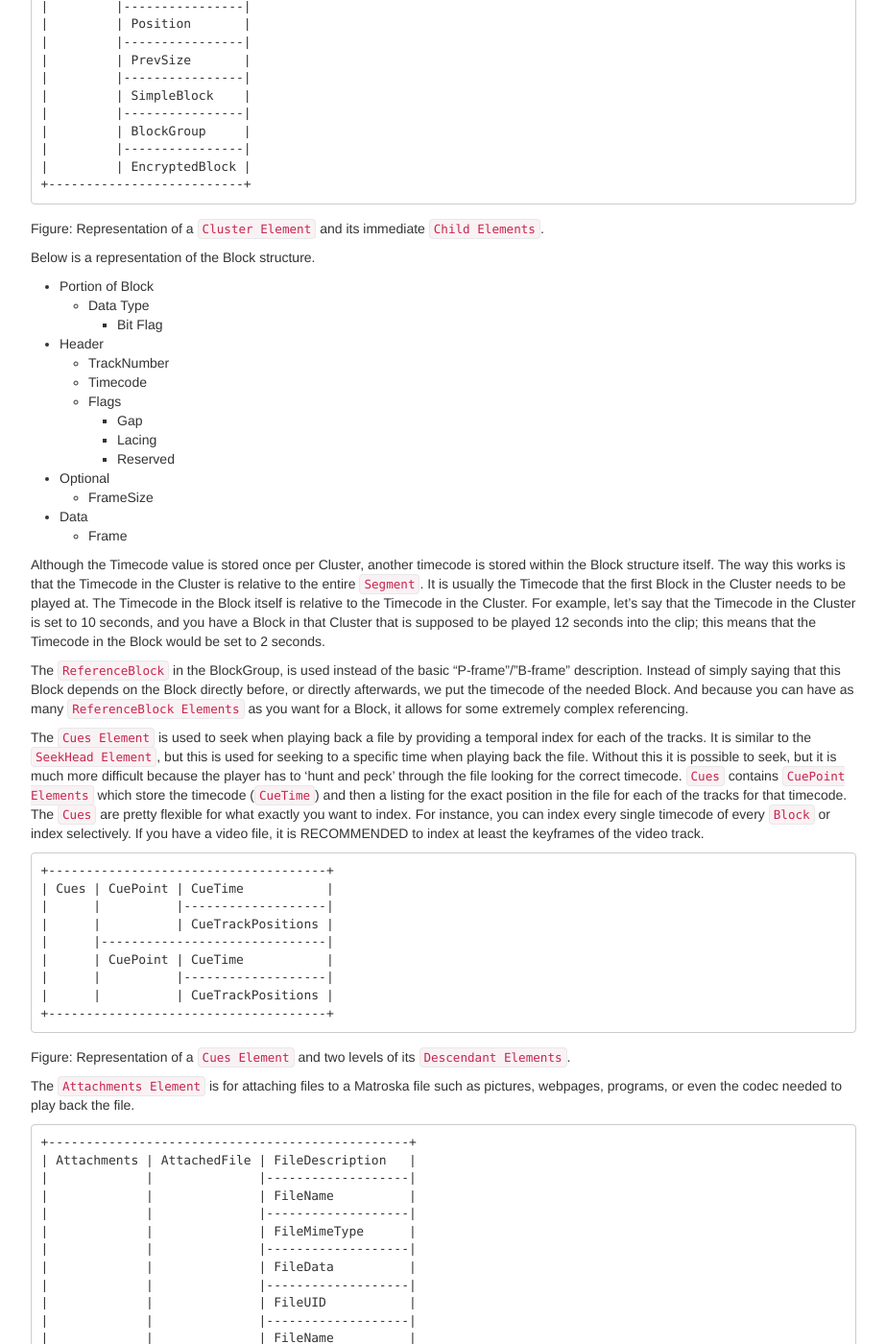
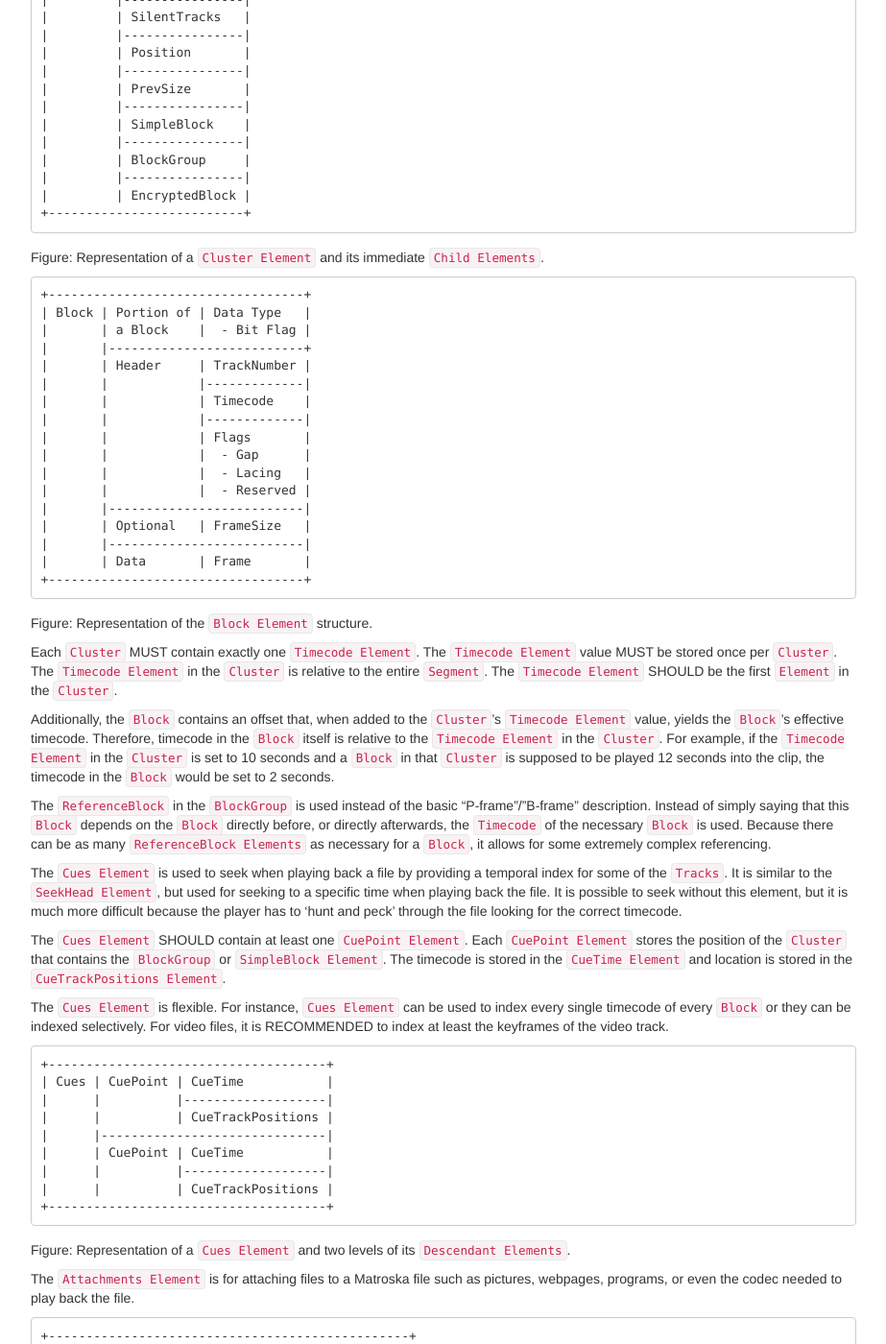
Before and after one commit to ietf-wg-cellar/matroska-specification, a Jekyll site: the page built from diagram.md, in a window 1280 px wide and 1400 px high, scrolled down 3664 px. Shown: the whole window at 96% size, without its empty margins (273-1196 px from the left). Built offline with Jekyll 4.4.1, drawn with Linux system fonts in a browser that asks for light colours; our own code applies the rules of GitHub Pages for plain Markdown files; some of the changed text lies outside the part shown.

Commit message:
defines language more strictly in diagram section

````diff
--- a/diagram.md
+++ b/diagram.md
@@ -3,19 +3,19 @@
 
 # Matroska Structure
 
-A Matroska file is composed of one or many `EBML Documents` that use the `Matroska Document Type`. Each `EBML Document` MUST start with an `EBML Header` and then the `Root Element`, which is called `Segment` in Matroska. Matroska defines several `Top Level Elements` which MAY occur within the `Segment`.
+A Matroska file MUST be composed of at least one `EBML Document` using the `Matroska Document Type`. Each `EBML Document` MUST start with an `EBML Header` and MUST be followed by the `EBML Root Element`, defined as `Segment` in Matroska. Matroska defines several `Top Level Elements` which MAY occur within the `Segment`.
 
 As an example, a simple Matroska file consisting of a single `EBML Document` could be represented like this:
 
-- EBML Header
-- Segment
+- `EBML Header`
+- `Segment`
 
-A more complex Matroska file consisting of an `EBML Stream`  (consisting of two `EBML Documents`) could be represented like this:
+A more complex Matroska file consisting of an `EBML Stream` (consisting of two `EBML Documents`) could be represented like this:
 
-- EBML Header
-- Segment
-- EBML Header
-- Segment
+- `EBML Header`
+- `Segment`
+- `EBML Header`
+- `Segment`
 
 The following diagram represents a simple Matroska file, comprised of an `EBML Document` with an `EBML Header`, a `Segment Element` (the `Root Element`), and all eight Matroska `Top Level Elements`. In the following diagrams of this section, horizontal spacing expresses a parent-child relationship between Matroska Elements (e.g. the `Info Element` is contained within the `Segment Element`) whereas vertical alignment represents the storage order within the file.
 
@@ -45,7 +45,7 @@
 
 The Matroska `EBML Schema` defines eight `Top Level Elements`: `SeekHead`, `Info`, `Tracks`, `Chapters`, `Cluster`, `Cues`, `Attachments`, and `Tags`.
 
-The `SeekHead Element` (also known as `MetaSeek`) contains an index of where other `Top Level Elements` of the `Segment` are located in order to let the parser know where the other major parts of the file are. This element isn't technicaly REQUIRED, but without a `SeekHead Element` a `Matroska Parser` would have to search the entire file to find all of the other `Top Level Elements`. This is because Matroska has flexible ordering requirements; for instance, the `Chapters Element` could be stored after the `Cluster Elements`.
+The `SeekHead Element` (also known as `MetaSeek`) contains an index of `Top Level Elements` locations within the `Segment`. Use of the `SeekHead Element` is RECOMMENDED. Without a `SeekHead Element`, a Matroska parser would have to search the entire file to find all of the other `Top Level Elements`. This is due to Matroska's flexible ordering requirements; for instance, it is acceptable for the `Chapters Element` to be stored after the `Cluster Elements`.
 
 ```
 +--------------------------------+
@@ -56,7 +56,7 @@
 ```
 Figure: Representation of a `SeekHead Element`.
 
-The `Info Element` contains vital information for identifying the whole `Segment`. This includes the title for the `Segment`, a randomly generated unique identifier so that the file can be identified around the world, and if it is part of a series of `Segments`, the unique identifier(s) of any linked `Segments`.
+The `Info Element` contains vital information for identifying the whole `Segment`. This includes the title for the `Segment`, a randomly generated unique identifier, and the unique identifier(s) of any linked `Segment Elements`.
 
 ```
 +-------------------------+
@@ -89,9 +89,11 @@
 |      | WritingApp       |
 |-------------------------|
 ```
-Figure: Representation of a `Info Element` and its `Child Elements`.
+Figure: Representation of an `Info Element` and its `Child Elements`.
 
-The `Tracks Elements` tells us the technical details of what is in each track. For instance, is it a video, audio or subtitle track? What resolution is the video? What sample rate is the audio? The `Tracks Elements` can store the name, number, unique identifier, language, and type (audio, video, subtitles, etc) of each track. The `Tracks Element` also identifies what codec to use to decode the track and has the codec's private data for the track.
+The `Tracks Element` defines the technical details for each track and can store the name, number, unique identifier, language and type (audio, video, subtitles, etc.) of each track. For example, the `Tracks Element` MAY store information about the resolution of a video track or sample rate of an audio track.
+
+The `Tracks Element` MUST identify all the data needed by the codec to decode the data of the specified track. However, the data required is contingent on the codec used for the track. For example, a `Track Element` for uncompressed audio only requires the audio bit rate to be present. A codec such as AC-3 would require that the `CodecID Element` be present for all tracks, as it is the primary way to identify which codec to use to decode the track.
 
 ```
 +------------------------------------+
@@ -170,7 +172,7 @@
 ```
 Figure: Representation of the `Chapters Element` and a selection of its `Descendant Elements`.
 
-The `Cluster Elements` contain all of the video frames and audio for each track. In a given Matroska file, there are usually many `Cluster Elements`. The Clusters help to break up the `SimpleBlock` or `BlockGroup Elements` and help with seeking and error protection. It is RECOMMENDED the size of each individual `Cluster Element` be limited to store no more than 5 seconds or 5 megabytes. Every Cluster contains a timecode, usually the timecode that the first Block in the Cluster SHOULD be played back, but it doesn't have to be. Then there are one or more (usually many more) `BlockGroups` or `SimpleBlocks` in each Cluster. A BlockGroup can contain a Block of data, and any information relating directly to that Block.
+`Cluster Elements` contain the content for each track, e.g. video frames. A Matroska file SHOULD contain at least one `Cluster Element`. The `Cluster Element` helps to break up `SimpleBlock` or `BlockGroup Elements` and helps with seeking and error protection. It is RECOMMENDED that the size of each individual `Cluster Element` be limited to store no more than 5 seconds or 5 megabytes. Every `Cluster Element` MUST contain a `Timecode Element`. This SHOULD be the `Timecode Element` used to play the first `Block` in the `Cluster Element`. There SHOULD be one or more `BlockGroup` or `SimpleBlock Element` in each `Cluster Element`. A `BlockGroup Element` MAY contain a `Block` of data and any information relating directly to that `Block`.
 
 ```
 +--------------------------+
@@ -191,28 +193,38 @@
 ```
 Figure: Representation of a `Cluster Element` and its immediate `Child Elements`.
 
-Below is a representation of the Block structure.
+```
++----------------------------------+
+| Block | Portion of | Data Type   |
+|       | a Block    |  - Bit Flag |
+|       |--------------------------+
+|       | Header     | TrackNumber |
+|       |            |-------------|
+|       |            | Timecode    |
+|       |            |-------------|
+|       |            | Flags       |
+|       |            |  - Gap      |
+|       |            |  - Lacing   |
+|       |            |  - Reserved |
+|       |--------------------------|
+|       | Optional   | FrameSize   |
+|       |--------------------------|
+|       | Data       | Frame       |
++----------------------------------+
+```
+Figure: Representation of the `Block Element` structure.
 
-* Portion of Block
-  * Data Type
-     * Bit Flag
-* Header
-  * TrackNumber
-  * Timecode
-  * Flags
-    * Gap
-    * Lacing
-    * Reserved
-* Optional
-  * FrameSize
-* Data
-  * Frame
+Each `Cluster` MUST contain exactly one `Timecode Element`. The `Timecode Element` value MUST be stored once per `Cluster`. The `Timecode Element` in the `Cluster` is relative to the entire `Segment`. The `Timecode Element` SHOULD be the first `Element` in the `Cluster`.
 
-Although the Timecode value is stored once per Cluster, another timecode is stored within the Block structure itself. The way this works is that the Timecode in the Cluster is relative to the entire `Segment`. It is usually the Timecode that the first Block in the Cluster needs to be played at. The Timecode in the Block itself is relative to the Timecode in the Cluster. For example, let's say that the Timecode in the Cluster is set to 10 seconds, and you have a Block in that Cluster that is supposed to be played 12 seconds into the clip; this means that the Timecode in the Block would be set to 2 seconds.
+Additionally, the `Block` contains an offset that, when added to the `Cluster`'s `Timecode Element` value, yields the `Block`'s effective timecode. Therefore, timecode in the `Block` itself is relative to the `Timecode Element` in the `Cluster`. For example, if the `Timecode Element` in the `Cluster` is set to 10 seconds and a `Block` in that `Cluster` is supposed to be played 12 seconds into the clip, the timecode in the `Block` would be set to 2 seconds.
 
-The `ReferenceBlock` in the BlockGroup, is used instead of the basic "P-frame"/"B-frame" description. Instead of simply saying that this Block depends on the Block directly before, or directly afterwards, we put the timecode of the needed Block. And because you can have as many `ReferenceBlock Elements` as you want for a Block, it allows for some extremely complex referencing.
+The `ReferenceBlock` in the `BlockGroup` is used instead of the basic "P-frame"/"B-frame" description. Instead of simply saying that this `Block` depends on the `Block` directly before, or directly afterwards, the `Timecode` of the necessary `Block` is used. Because there can be as many `ReferenceBlock Elements` as necessary for a `Block`, it allows for some extremely complex referencing.
 
-The `Cues Element` is used to seek when playing back a file by providing a temporal index for each of the tracks. It is similar to the `SeekHead Element`, but this is used for seeking to a specific time when playing back the file. Without this it is possible to seek, but it is much more difficult because the player has to 'hunt and peck' through the file looking for the correct timecode. `Cues` contains `CuePoint Elements` which store the timecode (`CueTime`) and then a listing for the exact position in the file for each of the tracks for that timecode. The `Cues` are pretty flexible for what exactly you want to index. For instance, you can index every single timecode of every `Block` or index selectively. If you have a video file, it is RECOMMENDED to index at least the keyframes of the video track.
+The `Cues Element` is used to seek when playing back a file by providing a temporal index for some of the `Tracks`. It is similar to the `SeekHead Element`, but used for seeking to a specific time when playing back the file. It is possible to seek without this element, but it is much more difficult because the player has to 'hunt and peck' through the file looking for the correct timecode.
+
+The `Cues Element` SHOULD contain at least one `CuePoint Element`. Each `CuePoint Element` stores the position of the `Cluster` that contains the `BlockGroup` or `SimpleBlock Element`. The timecode is stored in the `CueTime Element` and location is stored in the `CueTrackPositions Element`.
+
+The `Cues Element` is flexible. For instance, `Cues Element` can be used to index every single timecode of every `Block` or they can be indexed selectively. For video files, it is RECOMMENDED to index at least the keyframes of the video track.
 
 ```
 +-------------------------------------+
@@ -252,7 +264,7 @@
 ```
 Figure: Representation of a `Attachments Element`.
 
-The `Tags Element` contains metadata that describes the `Segment` and potentially its `Tracks`, `Chapters`, and `Attachments`. Each Track or Chapter that those tags applies to has its UID listed in the tags. The Tags contain all extra information about the file, script writer, singer, actors, directors, titles, edition, price, dates, genre, comments, etc. And it allows you to enter many of these (title, edition, comments, etc.) in different languages.
+The `Tags Element` contains metadata that describes the `Segment` and potentially its `Tracks`, `Chapters`, and `Attachments`. Each `Track` or `Chapter` that those tags applies to has its UID listed in the `Tags`. The `Tags` contain all extra information about the file: scriptwriter, singer, actors, directors, titles, edition, price, dates, genre, comments, etc. Tags can contain their values in multiple languages. For example, a movie's "title" `Tag` might contain both the original English title as well as the title it was released as in Germany.
 
 ```
 +-------------------------------------------+
````
Also changed, not shown: other parts of diagram.md (+1 -1 lines).
